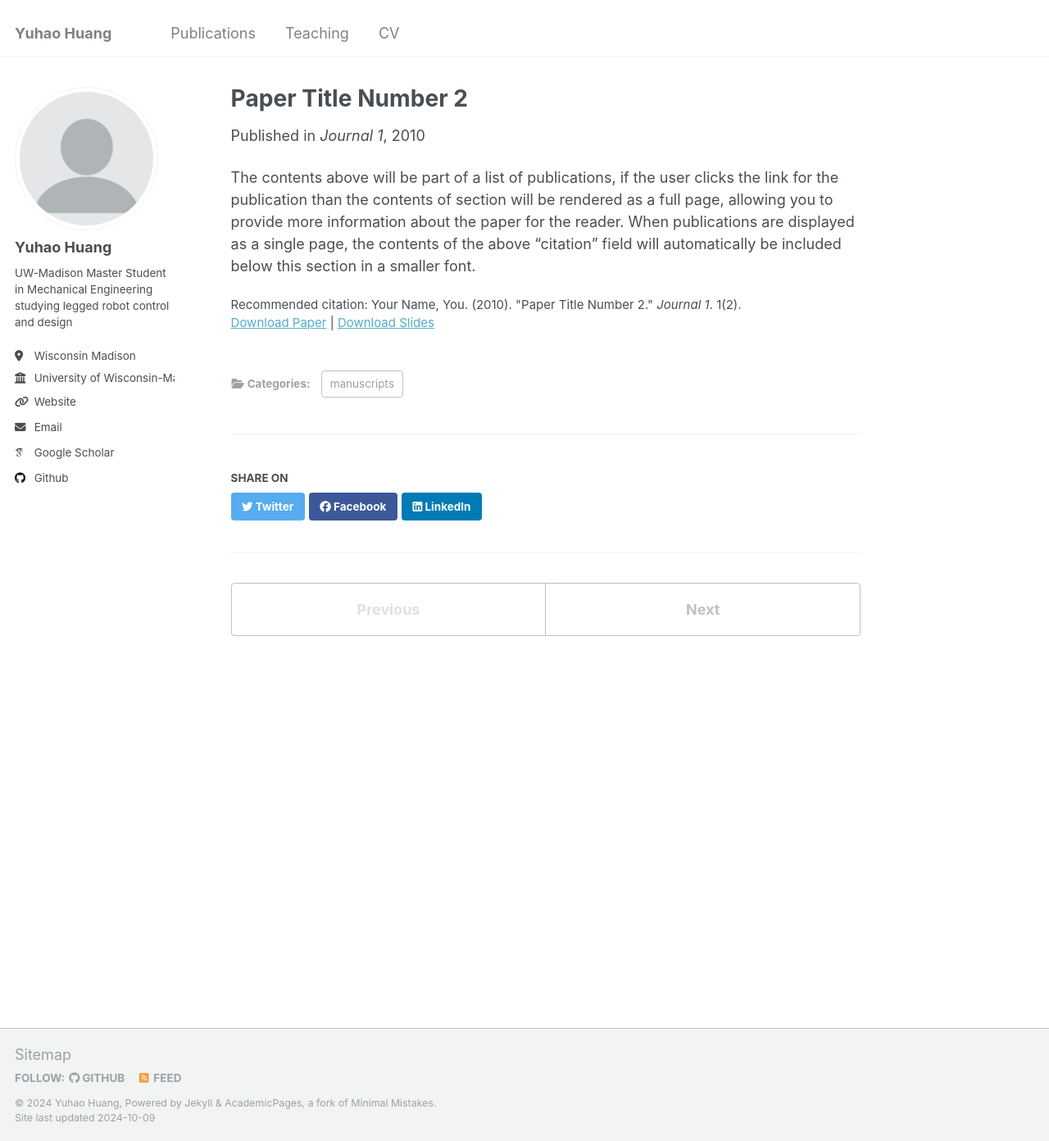
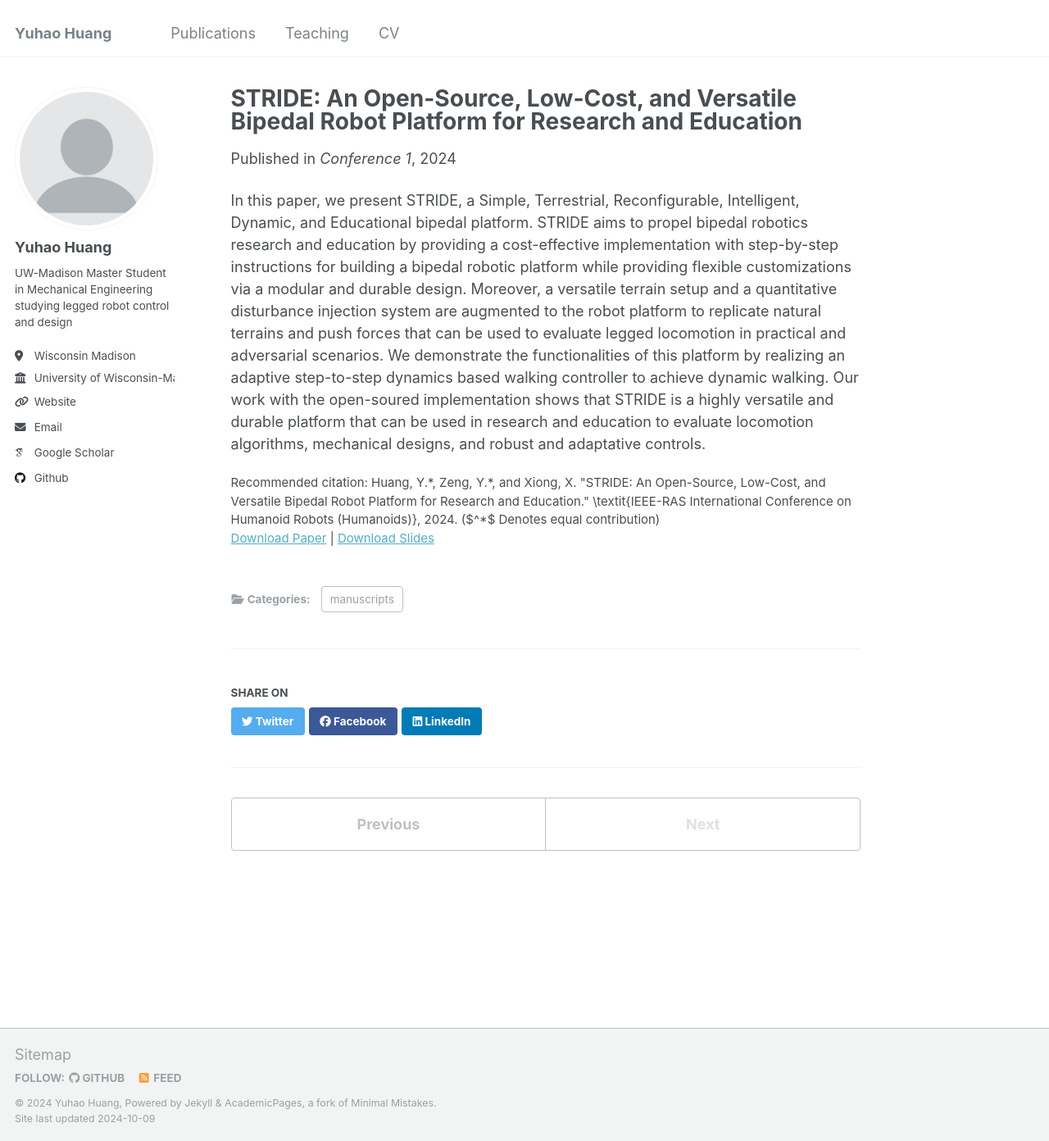
Before and after one commit to Hyh2001/Hyh2001.github.io, a Jekyll site: the page built from _publications/2010-10-01-paper-title-number-2.md, in a window 1280 px wide and 1392 px high. Shown: the whole window at 82% size. Built offline with Jekyll 4.4.1, drawn with Linux system fonts in a browser that asks for light colours; some web fonts are replaced.

Commit message:
update papers

```diff
--- a/_publications/2010-10-01-paper-title-number-2.md
+++ b/_publications/2010-10-01-paper-title-number-2.md
@@ -1,14 +1,15 @@
 ---
-title: "Paper Title Number 2"
+title: "STRIDE: An Open-Source, Low-Cost, and Versatile Bipedal Robot Platform
+for Research and Education"
 collection: publications
 category: manuscripts
 permalink: /publication/2010-10-01-paper-title-number-2
-excerpt: 'This paper is about the number 2. The number 3 is left for future work.'
-date: 2010-10-01
-venue: 'Journal 1'
+excerpt: 'This paper is about the design of a planar bipedal robotic platform STRIDE for education and research purposes'
+date: 2024-11-22 (expected)
+venue: 'Conference 1'
 slidesurl: 'http://academicpages.github.io/files/slides2.pdf'
-paperurl: 'http://academicpages.github.io/files/paper2.pdf'
-citation: 'Your Name, You. (2010). &quot;Paper Title Number 2.&quot; <i>Journal 1</i>. 1(2).'
+paperurl: 'https://arxiv.org/abs/2407.02648'
+citation: 'Huang, Y.*, Zeng, Y.*, and Xiong, X. "STRIDE: An Open-Source, Low-Cost, and Versatile Bipedal Robot Platform for Research and Education." \textit{IEEE-RAS International Conference on Humanoid Robots (Humanoids)}, 2024. ($^*$ Denotes equal contribution)'
 ---
 
-The contents above will be part of a list of publications, if the user clicks the link for the publication than the contents of section will be rendered as a full page, allowing you to provide more information about the paper for the reader. When publications are displayed as a single page, the contents of the above "citation" field will automatically be included below this section in a smaller font.
+In this paper, we present STRIDE, a Simple, Terrestrial, Reconfigurable, Intelligent, Dynamic, and Educational bipedal platform. STRIDE aims to propel bipedal robotics research and education by providing a cost-effective implementation with step-by-step instructions for building a bipedal robotic platform while providing flexible customizations via a modular and durable design. Moreover, a versatile terrain setup and a quantitative disturbance injection system are augmented to the robot platform to replicate natural terrains and push forces that can be used to evaluate legged locomotion in practical and adversarial scenarios. We demonstrate the functionalities of this platform by realizing an adaptive step-to-step dynamics based walking controller to achieve dynamic walking. Our work with the open-soured implementation shows that STRIDE is a highly versatile and durable platform that can be used in research and education to evaluate locomotion algorithms, mechanical designs, and robust and adaptative controls.
```
Also changed, not shown: _publications/2009-10-01-paper-title-number-1.md (+2 -2 lines).
